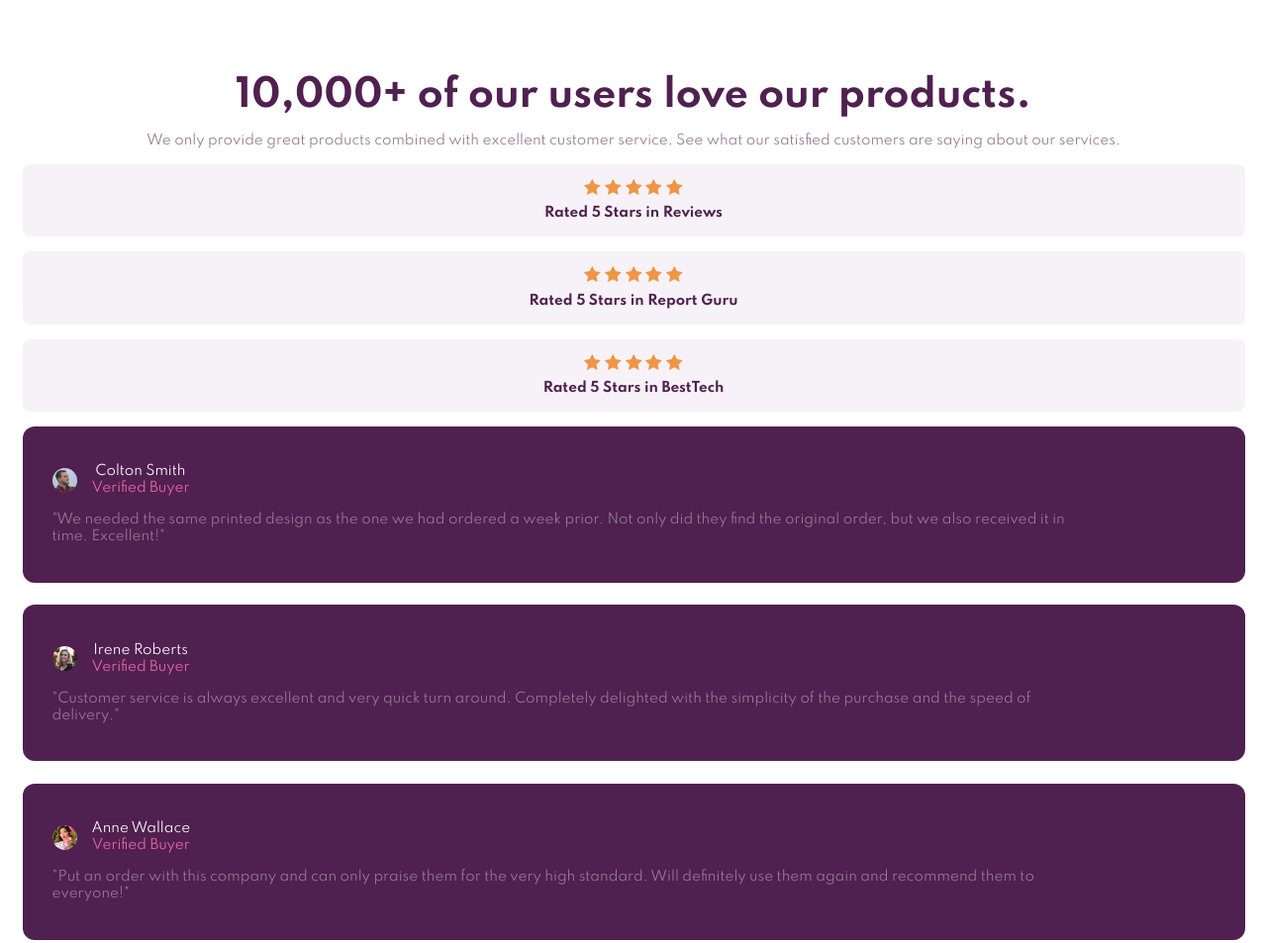
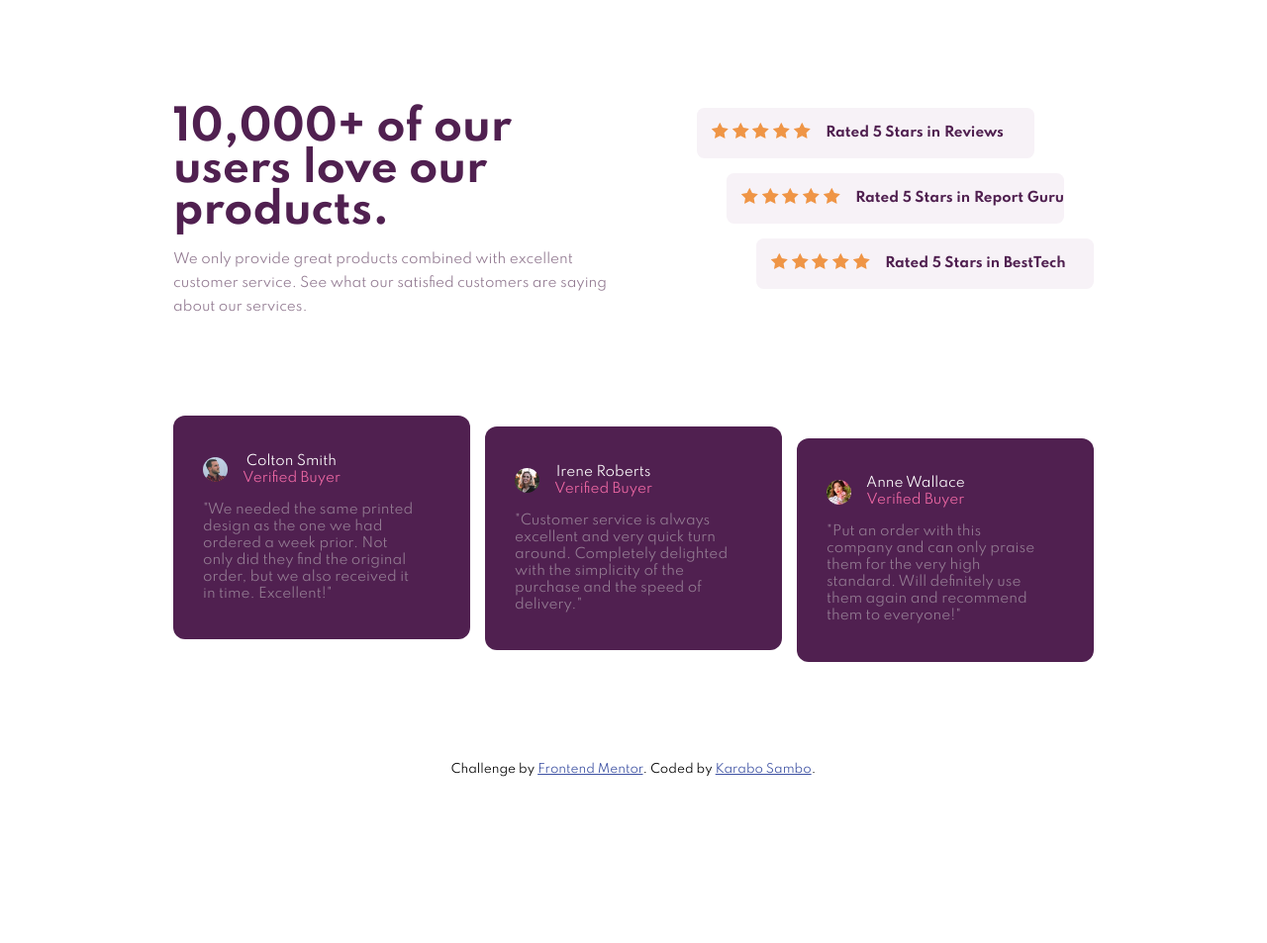
Before and after one commit to blaqbox-prime/social-proof-section, a plain HTML site: page index.html in a window 1280 px wide. Shown: the top 953 px of the page at 99% size. After the commit the page ends 800 px from the top, so only its background shows below. Drawn offline with nearby package versions, Linux system fonts and the light colour scheme.

Commit message:
design complete

```diff
--- a/index.html
+++ b/index.html
@@ -22,8 +22,9 @@
 
   </head>
   <body>
-    <Section title="social proof">
-      <Header>
+    <Section title="social proof" class="social-section">
+      <Header class="header">
+      <div class="headline">
           <!-- Headline -->
           <h1 class="title text-purple w-heavy">
             10,000+ of our users love our products.
@@ -32,6 +33,7 @@
             We only provide great products combined with excellent customer service.
             See what our satisfied customers are saying about our services.
           </p>
+      </div>
 
         <!-- Ratings -->
         <div class="ratings">
@@ -74,7 +76,6 @@
         </div>
       </Header>
       <!-- Review Cards -->
-      <main title="Reviews" class="reviews">
         <div class="card bg-dark">
           <div class="dsp-flex author-details">
             <img src="images/image-colton.jpg" alt="colton smith" class="avatar">
@@ -118,7 +119,6 @@
           </p>
         </div>
         <!--  -->
-      </main>
     </Section>
 
     <div class="attribution">
@@ -128,6 +128,7 @@
       >. Coded by <a href="#">Karabo Sambo</a>.
     </div>
     <!-- GSAP Animation Library (Bonus Feature😁) -->
-    <script src=""></script>
+    <script src="https://cdnjs.cloudflare.com/ajax/libs/gsap/3.8.0/gsap.min.js"></script>
+    <script src="main.js"></script>
   </body>
 </html>
--- a/main.js
+++ b/main.js
@@ -1 +1,15 @@
 // Simple Fade in Animations With GSAP
+if(window.innerWidth <= 760){
+    // Mobile Animation
+    gsap.timeline().from('.title',{y: -50, opacity: 0,duration: 1, ease: "power2.out"})
+    .from('.subtitle',{duration: .8, y: -30, opacity: 0, ease: "power2.out"}, "-=.8")
+    .from('.rating',{duration: 1, y: 25, opacity: 0, stagger: 0.2,ease: "elastic"})
+    .from('.card',{duration: 1, opacity:0, y:25, ease: "power2.out", stagger: .2}, "-=.5" );
+
+} else{
+    // Desktop Animation
+    gsap.timeline().from('.title',{x: -50, opacity: 0,duration: 1, ease: "power2.out"})
+    .from('.subtitle',{duration: .8, x: -30, opacity: 0, ease: "power2.out"}, "-=.5")
+    .from('.rating',{duration: 1, x: 25, opacity: 0, stagger: 0.2,ease: "power2.inOut"}, "-=.5")
+    .from('.card',{duration: 1, opacity:0, y:25, ease: "power2.out", stagger: .2}, "-=.5" );
+}
--- a/style.css
+++ b/style.css
@@ -104,10 +104,6 @@ section{
     margin-bottom: .35rem;
 }
 
-.reviews{
-    margin: 1rem 0;
-}
-
 /* Card */
 .card{
     width: 100%;
@@ -159,6 +155,72 @@ section{
 
   /* Desktop ===================================================*/
 
-  @media screen and (min-width:960px){
+  @media screen and (min-width:760px){
+      .social-section{
+          display: grid;
+          grid-template-columns: repeat(3,300px);
+          grid-gap: 1rem;
+          place-items: center;
+      }
+
+      .header{
+          width: 100%;
+          grid-column-start: 1;
+          grid-column-end: 4;
+          display: flex;
+          justify-content: space-between;
+        }
+
+    .headline{
+        width: 440px;
+    }
+
+      .title,.subtitle{
+          text-align: left;
+      }
+
+      .title{
+          font-size: 2.8rem;
+          line-height: 1;
+      }
+
+      .subtitle{
+          line-height: 1.8;
+      }
+
+      .stars{
+          width: unset;
+          margin: 0 1rem;
+      }
+
+      .rating{
+          text-align: left;
+          display: flex;
+          align-items: center;
+      }
+
+      .rating:nth-child(2){
+          transform: translateX(-2rem);
+      }
+
+      .rating:first-child{
+        transform: translateX(-4rem);
+      }
+
+    .card:nth-child(2){
+        /* transform: translateY(-1rem) */
+        margin-top: -1.5rem;
+    }
+    .card:last-child{
+        /* transform: translateY(1.5rem) */
+        margin-top: 1.5rem;
+    }
+
+    .attribution{
+        position: absolute;
+        bottom: 0;
+
+    }
+
 
   }
```
Lines whose indentation alone changed are shown as unchanged.
